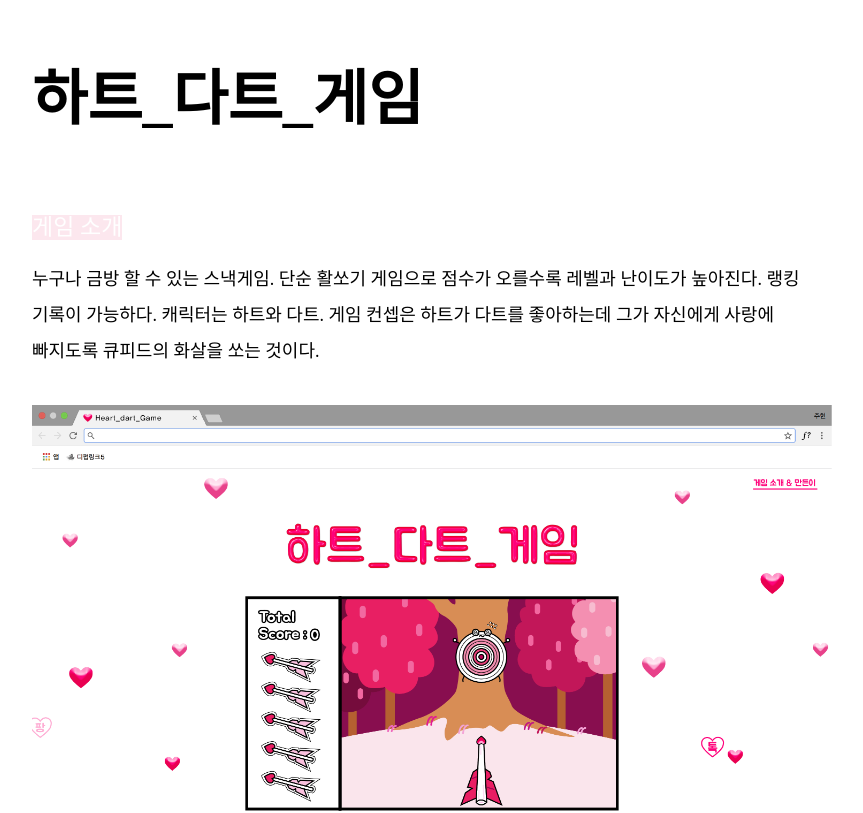
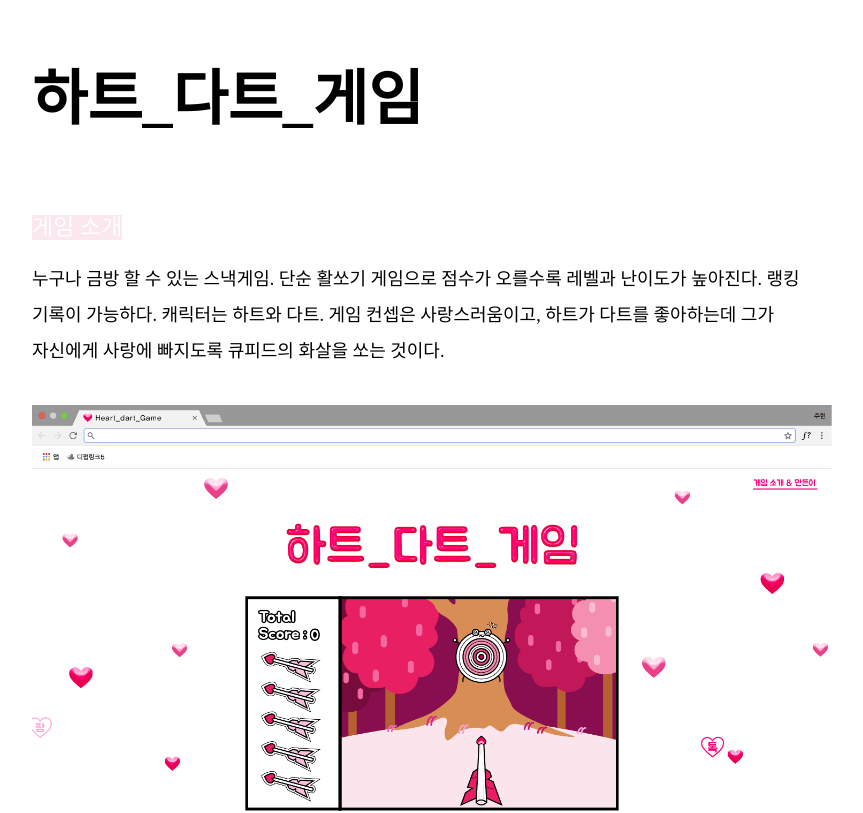
Before and after one commit to leejuhyeon96/dartgame, a plain HTML site: page index.html in a window 1280 px wide. Shown: the top 813 px of the page, without its empty margins (208-1071 px from the left). Drawn offline with Linux system fonts and the light colour scheme.

Commit message:
Update index.html

```diff
--- a/index.html
+++ b/index.html
@@ -15,7 +15,7 @@
 <body>
   <h2><br><br><mark><font color=white>게임 소개 </mark><br></h2>
   <p>
-  누구나 금방 할 수 있는 스낵게임. 단순 활쏘기 게임으로 점수가 오를수록 레벨과 난이도가 높아진다. 랭킹 기록이 가능하다. 캐릭터는 하트와 다트. 게임 컨셉은 하트가 다트를 좋아하는데 그가 자신에게 사랑에 빠지도록 큐피드의 화살을 쏘는 것이다.
+  누구나 금방 할 수 있는 스낵게임. 단순 활쏘기 게임으로 점수가 오를수록 레벨과 난이도가 높아진다. 랭킹 기록이 가능하다. 캐릭터는 하트와 다트. 게임 컨셉은 사랑스러움이고, 하트가 다트를 좋아하는데 그가 자신에게 사랑에 빠지도록 큐피드의 화살을 쏘는 것이다.
   <br><br>
 <img src="heart_dart_game-02.png">
 <br>
```
